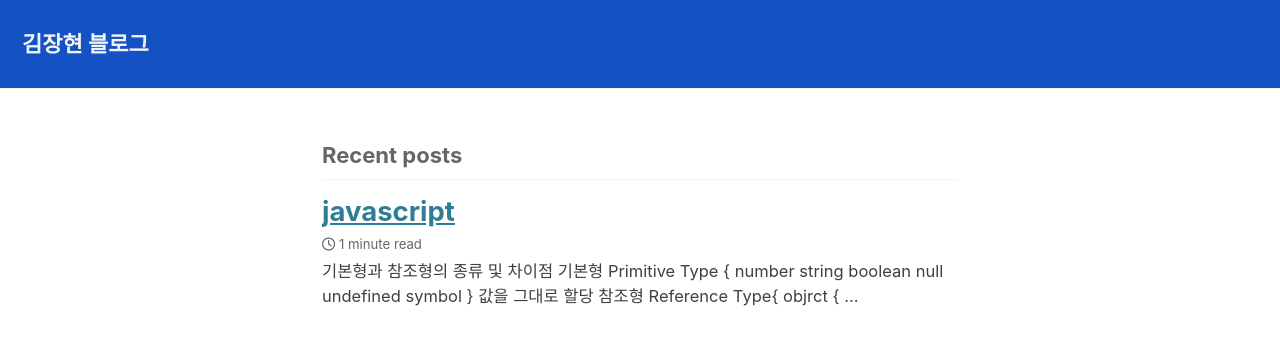
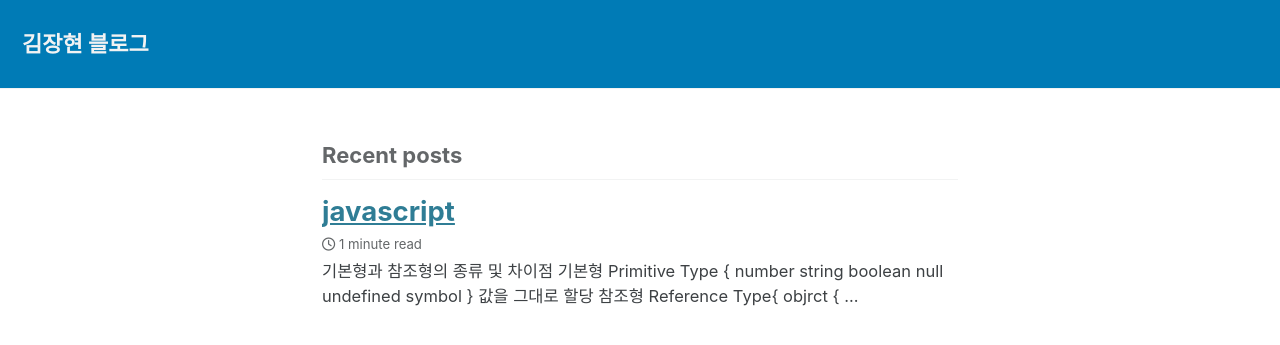
Before and after one commit to JANGHYUNn/blog, a Jekyll site: the page built from index.html, in a window 1280 px wide and 900 px high. Shown: the top 345 px of the window. Built offline with Jekyll 4.4.1, drawn with Linux system fonts in a browser that asks for light colours; cached includes are drawn as plain includes; nearby versions of some CDN libraries; the list of posts is cut into pages by our own code.

Commit message:
css 수정

```diff
--- a/_sass/minimal-mistakes/_masthead.scss
+++ b/_sass/minimal-mistakes/_masthead.scss
@@ -10,7 +10,7 @@
   -webkit-animation-delay: 0.15s;
   animation-delay: 0.15s;
   z-index: 20;
-  background-color: rgb(20, 81, 194);
+  background-color: #007bb6;
 
   &__inner-wrap {
     @include clearfix;
--- a/_sass/minimal-mistakes/_navigation.scss
+++ b/_sass/minimal-mistakes/_navigation.scss
@@ -177,7 +177,7 @@
   -ms-flex-align: center;
   align-items: center;
   min-height: $nav-height;
-  background-color: rgb(20, 81, 194);
+  background-color: #007bb6;
   a {
     display: block;
     margin: 0 1rem;
```
